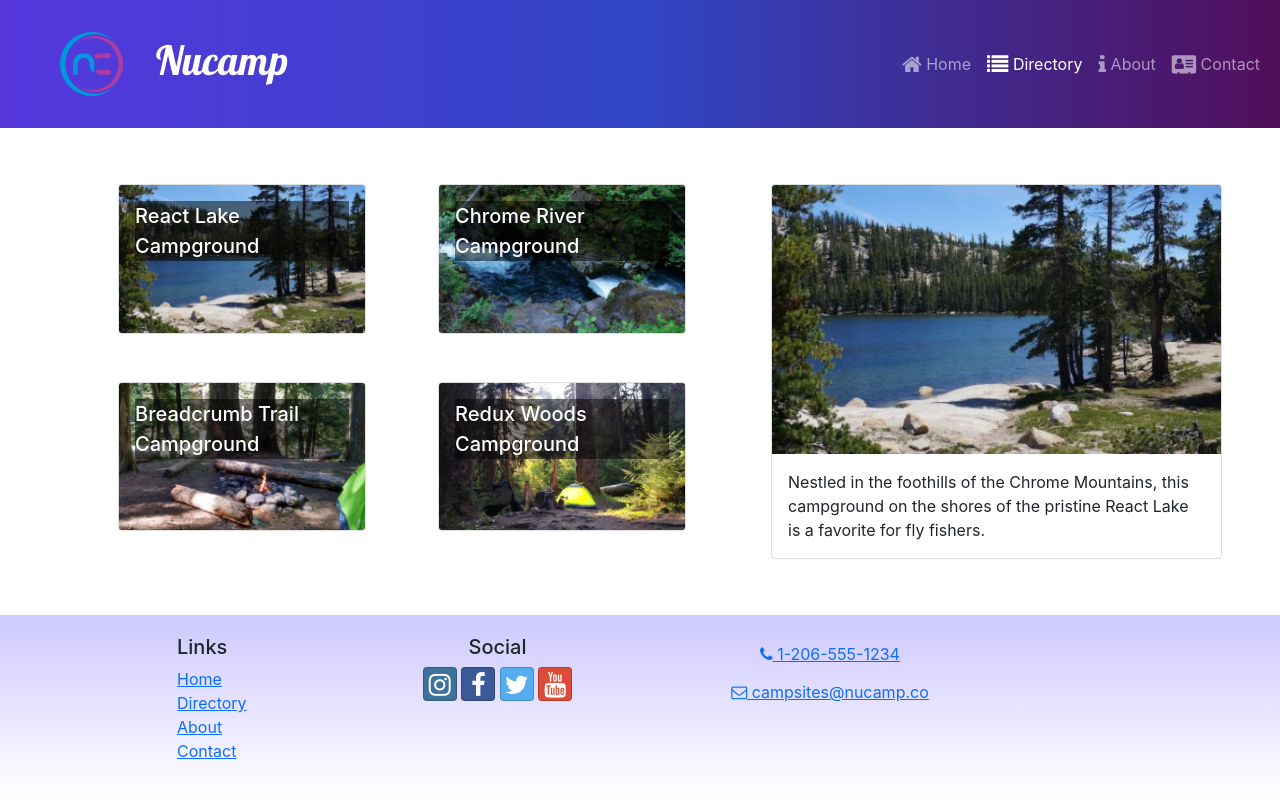
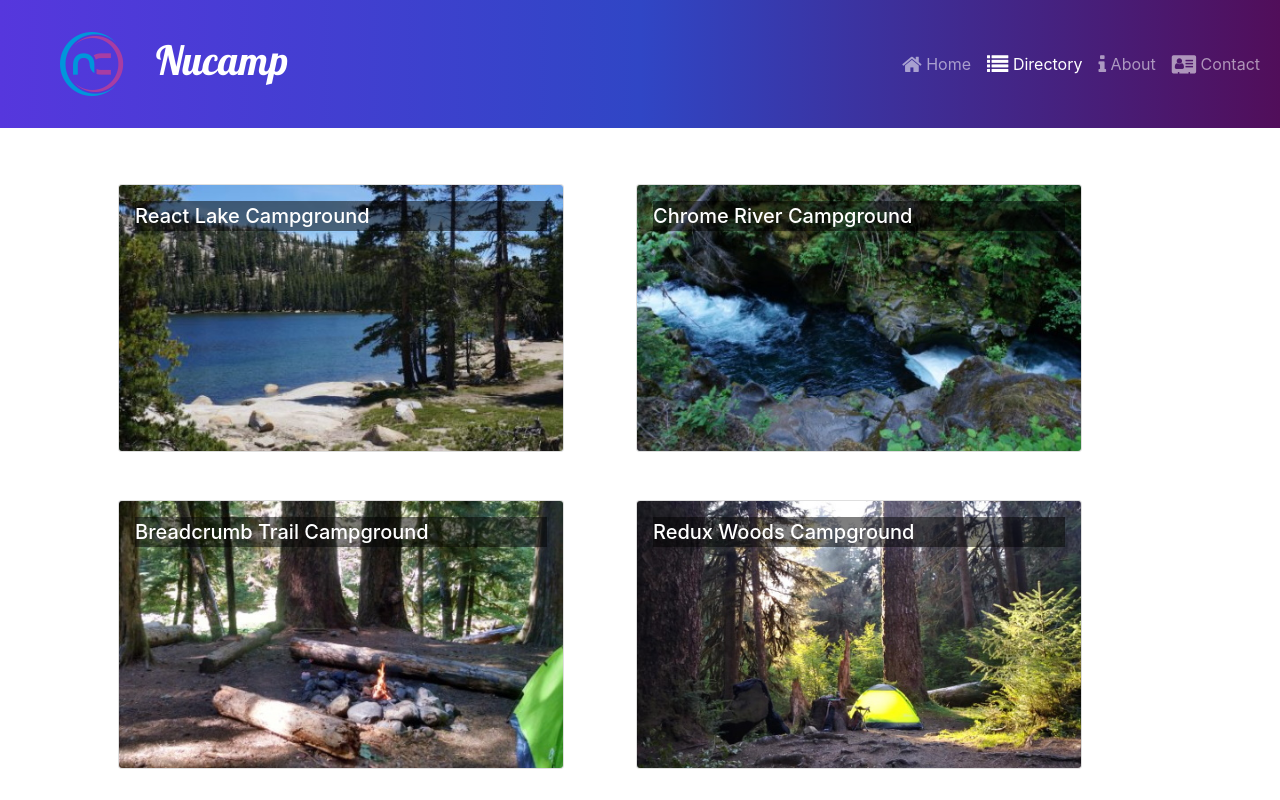
Before and after one commit to vstella215/React-Course-Project, a React (Create React App) app: page /directory in a window 1280 px wide. Shown: the top 800 px of the page. Built offline with nearby package versions, Linux system fonts and the light colour scheme.

Commit message:
CampsiteDetailPage with useParams

```diff
--- a/src/App.js
+++ b/src/App.js
@@ -6,6 +6,7 @@
 import Header from './components/Header';
 import Footer from './components/Footer';
 import CampsitesDirectoryPage from './pages/CampsitesDirectoryPage';
+import CampsiteDetailPage from './pages/CampsiteDetailPage';
 
 function App() {
   return (
@@ -15,6 +16,10 @@
         <Route path='/' element={<HomePage />} />
         <Route path='contact' element={<ContactPage />} />
         <Route path='directory' element={<CampsitesDirectoryPage />} />
+        <Route
+          path='directory/:campsiteId'
+          element={<CampsiteDetailPage/>}
+        />
       </Routes>
       <Footer />
     </div>
--- a/src/features/campsites/CampsiteCard.js
+++ b/src/features/campsites/CampsiteCard.js
@@ -1,14 +1,17 @@
 import {Card, CardImg, CardImgOverlay, CardTitle} from 'reactstrap'
+import { Link } from 'react-router-dom';
 
 const CampsiteCard = ({ campsite }) => {
-    const { image, name } = campsite;
+    const { id, image, name } = campsite;
     return (
+        <Link to={`${id}`}>
         <Card>
             <CardImg width='100%' src={image} alt={name} />
             <CardImgOverlay>
                 <CardTitle>{name}</CardTitle>
             </CardImgOverlay>
         </Card>
+        </Link>
     );
 };
 
--- a/src/features/campsites/CampsitesList.js
+++ b/src/features/campsites/CampsitesList.js
@@ -3,18 +3,14 @@
 import { selectAllCampsites } from "./campsitesSlice";
 import { CAMPSITES } from "../../app/shared/CAMPSITES";
 
-const CampsitesList = ({ setCampsiteId }) => {
+const CampsitesList = () => {
   const CampsitesList = selectAllCampsites();
 
   return (
     <Row className="ms-auto">
       {CAMPSITES.map((campsite) => {
         return (
-          <Col md='5'
-          className='m-4'
-          key={campsite.id}
-          onClick={() => setCampsiteId(campsite.id)}
-          >
+          <Col md="5" className="m-4" key={campsite.id}>
             <CampsiteCard campsite={campsite} />
           </Col>
         );
--- a/src/features/campsites/campsitesSlice.js
+++ b/src/features/campsites/campsitesSlice.js
@@ -5,7 +5,7 @@
 }
 
 export const selectCampsiteById = (id) => {
-    return CAMPSITES.find((campsite) => campsite.id === id);
+    return CAMPSITES.find((campsite) => campsite.id === parseInt(id));
 }
 
 export const selectFeaturedCampsite =() => {
--- /dev/null
+++ b/src/pages/CampsiteDetailPage.js
@@ -0,0 +1,19 @@
+import { Container, Row } from 'reactstrap';
+import { useParams } from 'react-router-dom';
+import { selectCampsiteById } from '../features/campsites/campsitesSlice';
+import CampsiteDetail from '../features/campsites/CampsiteDetail';
+
+const CampsiteDetailPage = () => {
+    const { campsiteId } = useParams();
+    const campsite = selectCampsiteById(campsiteId);
+
+    return (
+        <Container>
+            <Row>
+                <CampsiteDetail campsite={campsite} />
+            </Row>
+        </Container>
+    )
+};
+
+export default CampsiteDetailPage;
--- a/src/pages/CampsitesDirectoryPage.js
+++ b/src/pages/CampsitesDirectoryPage.js
@@ -1,24 +1,11 @@
-import { useState } from 'react'
-import { Container, Row, Col } from 'reactstrap';
-import CampsiteDetail from '../features/campsites/CampsiteDetail';
-import CampsitesList from '../features/campsites/CampsitesList';
-import { selectCampsiteById } from '../features/campsites/campsitesSlice';
+import { Container } from "reactstrap";
+import CampsitesList from "../features/campsites/CampsitesList";
 
 const CampsitesDirectoryPage = () => {
-    const [campsiteId, setCampsiteId] = useState(0);
-    const selectedCampsite = selectCampsiteById(campsiteId);
-
-    return (
-        <Container>
-            <Row>
-                <Col sm ='5' md='7'>
-                    <CampsitesList setCampsiteId={setCampsiteId}/>
-                </Col>
-                <Col sm='7' md='5'>
-                <CampsiteDetail campsite={selectedCampsite} />
-                </Col>
-            </Row>
-        </Container>
-    );
+  return (
+    <Container>
+      <CampsitesList />
+    </Container>
+  );
 };
 export default CampsitesDirectoryPage;
```
